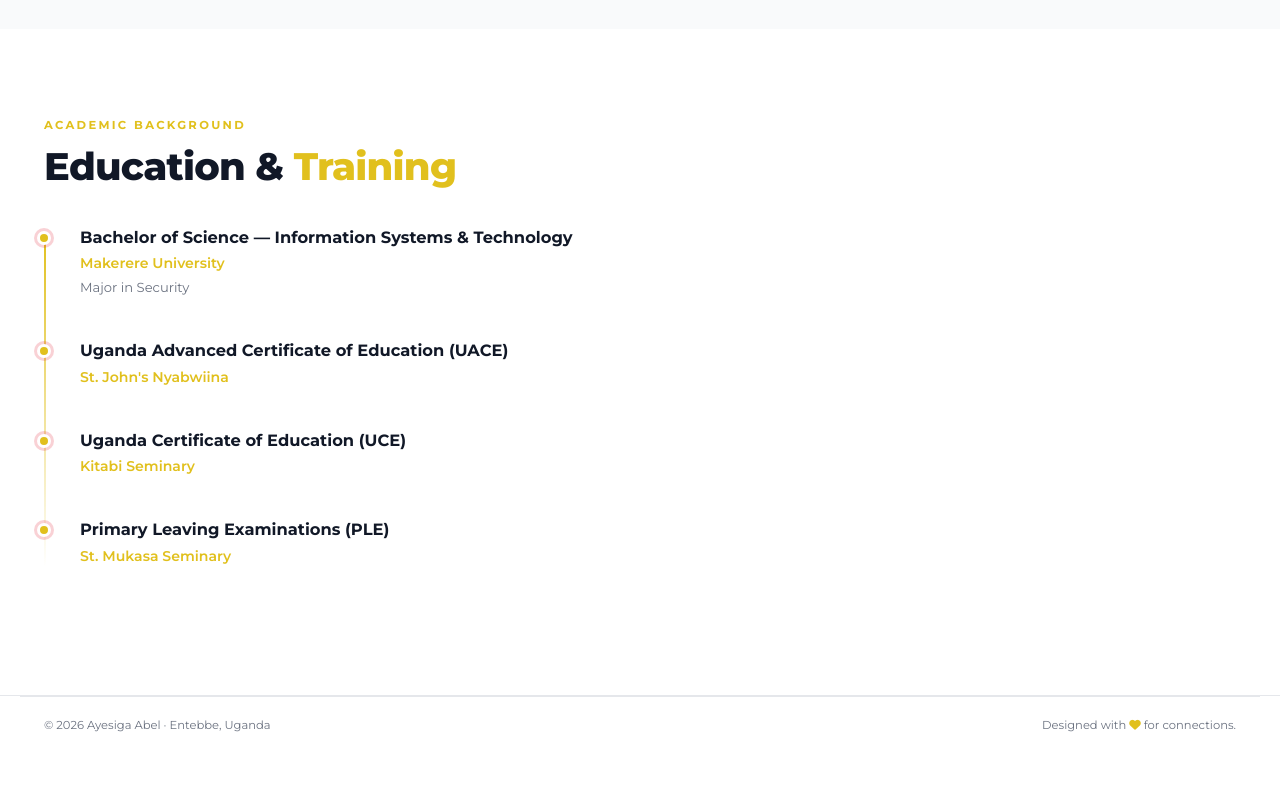
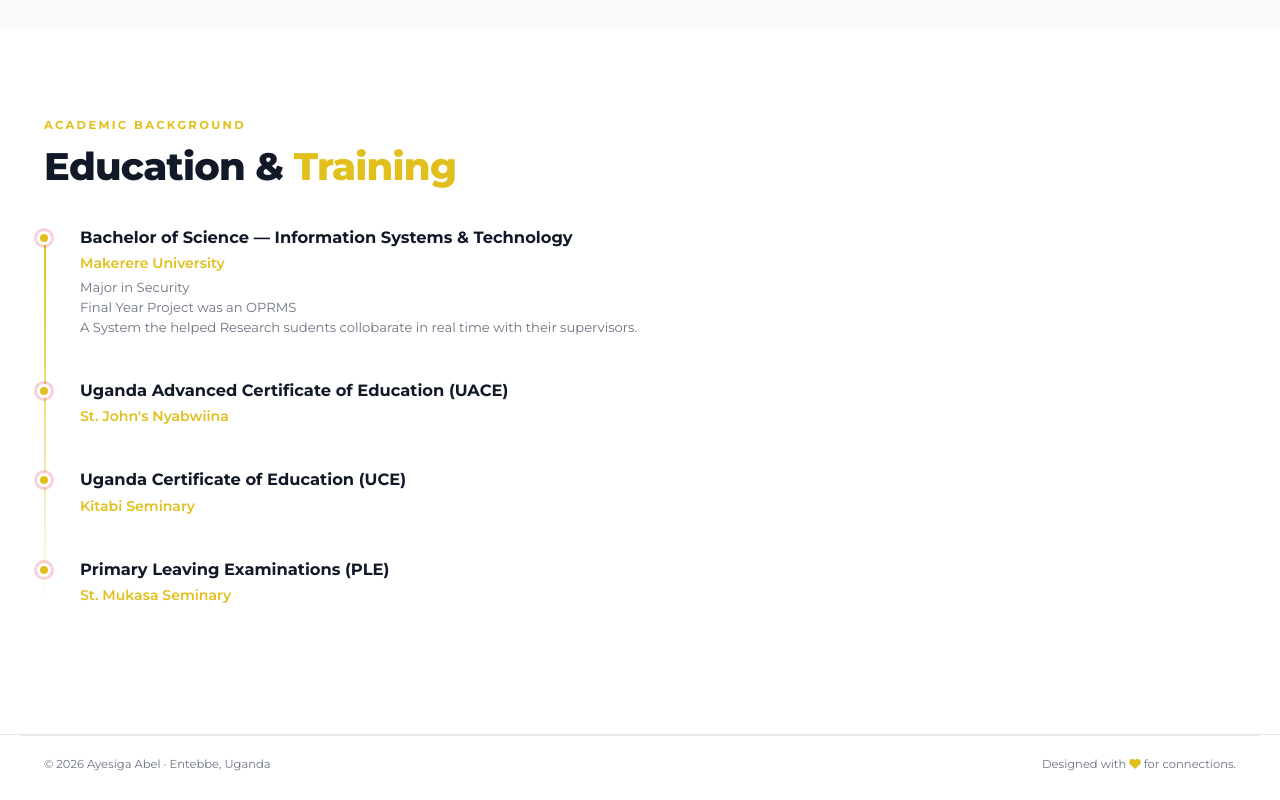
Before and after one commit to Ayesig2abel/Ayesiga-Abel-Portifolio, a plain HTML site: page about.html in a window 1280 px wide. Shown: the part 1048-1848 px from the top of the page. Before the commit the page ends 1808 px from the top, so only its background shows below. Drawn offline with Linux system fonts and the light colour scheme.

Commit message:
Update about.html

```diff
--- a/about.html
+++ b/about.html
@@ -107,6 +107,8 @@
                         <div class="edu-degree">Bachelor of Science — Information Systems &amp; Technology</div>
                         <div class="edu-school">Makerere University</div>
                         <div class="edu-detail">Major in Security</div>
+                        <div class="edu-detail">Final Year Project was an OPRMS</div>
+                        <div class="edu-detail">A System the helped Research sudents collobarate in real time with their supervisors.</div>
                     </div>
                     <div class="edu-item">
                         <div class="edu-degree">Uganda Advanced Certificate of Education (UACE)</div>
```
